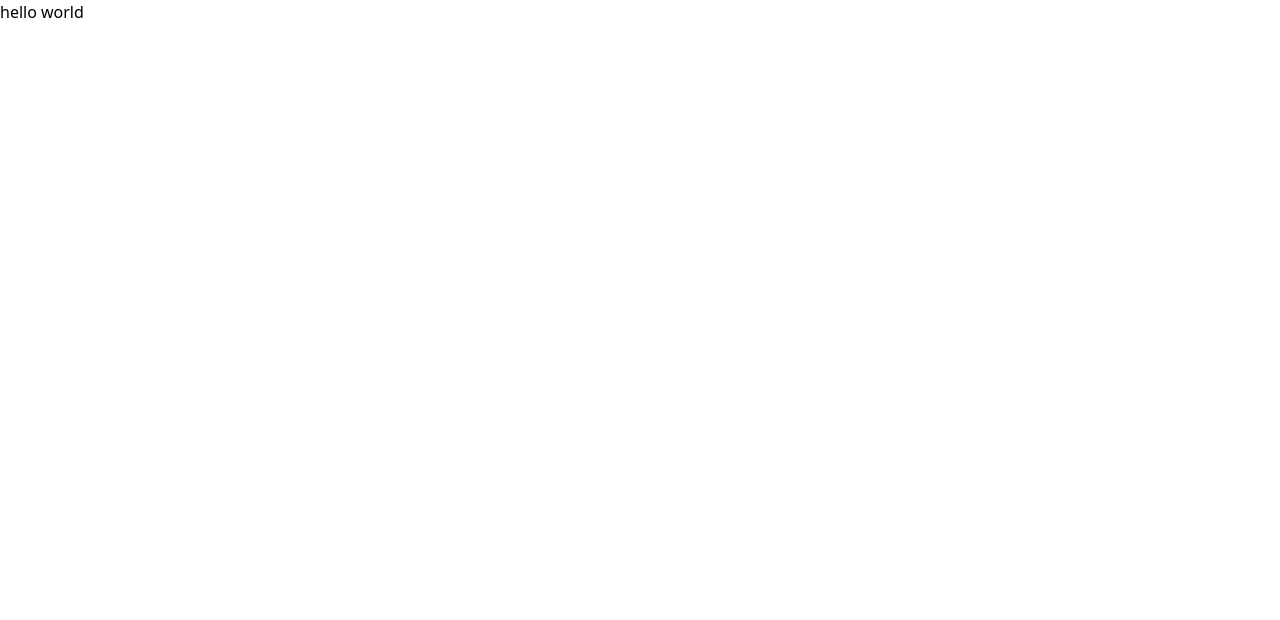
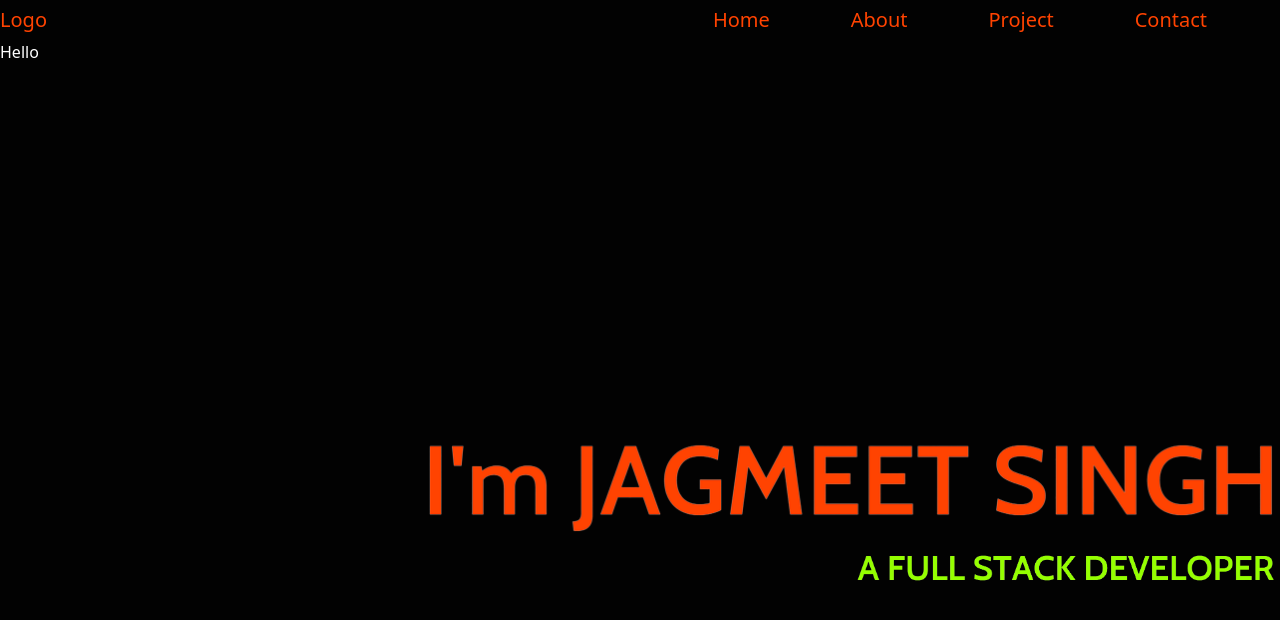
Before and after one commit to ucantbe-jagmeet/my-portfolio, a React (Create React App) app: page / in a window 1280 px wide. Shown: the top 620 px of the page. Built offline with nearby package versions, Linux system fonts and the light colour scheme.

Commit message:
Navbar and home page setup

```diff
--- a/src/App.css
+++ b/src/App.css
@@ -0,0 +1,13 @@
+
+body{
+  font-family: system-ui, -apple-system, BlinkMacSystemFont, 'Segoe UI', Roboto, Oxygen, Ubuntu, Cantarell, 'Open Sans', 'Helvetica Neue', sans-serif;
+  background-color: var(--primary-black);
+}
+
+:root{
+  --primary-color: #FF4301;
+  --secondary-color:#FF4301;
+  --primary-black: #020202;
+  --primary-white: #DCDCDC;
+  --primary-green: #95FF00;
+}
--- a/src/App.js
+++ b/src/App.js
@@ -1,10 +1,12 @@
 import "./App.css";
+import { BigNavbar, Home } from "./pages";
 
 function App() {
   return (
-    <div className="App">
-      <h1>hello world</h1>
-    </div>
+    <>
+      <BigNavbar />
+      <Home />
+    </>
   );
 }
 
--- /dev/null
+++ b/src/pages/BigNavbar.js
@@ -0,0 +1,19 @@
+import React from "react";
+
+const BigNavbar = () => {
+  return (
+    <main className="h-10 flex items-center">
+      <div className="text-[--primary-color] w-full text-xl">Logo</div>
+      <div className=" text-[--primary-color] w-full text-xl">
+        <ul className="flex justify-evenly">
+          <li className="px-2">Home</li>
+          <li className="px-2">About</li>
+          <li className="px-2">Project</li>
+          <li className="px-2">Contact</li>
+        </ul>
+      </div>
+    </main>
+  );
+};
+
+export default BigNavbar;
--- /dev/null
+++ b/src/pages/Home.js
@@ -0,0 +1,19 @@
+import React from "react";
+import Img1 from "../assets/jagmeet_singh.png";
+import Img2 from "../assets/fullStack.png";
+
+const Home = () => {
+  return (
+    <main>
+      <div>
+        <div className="text-white ">Hello</div>
+        <div className="h-screen justify-center flex items-end flex-col pb-20">
+          <img src={Img1} alt="" className="h-72" />
+          <img src={Img2} alt="" className="h-10" />
+        </div>
+      </div>
+    </main>
+  );
+};
+
+export default Home;
--- /dev/null
+++ b/src/pages/index.js
@@ -0,0 +1,3 @@
+import BigNavbar from "./BigNavbar";
+import Home from "./Home";
+export { Home, BigNavbar };
```
Also changed, not shown: src/assets/fullStack.png (added), src/assets/jagmeet_singh.png (added).
